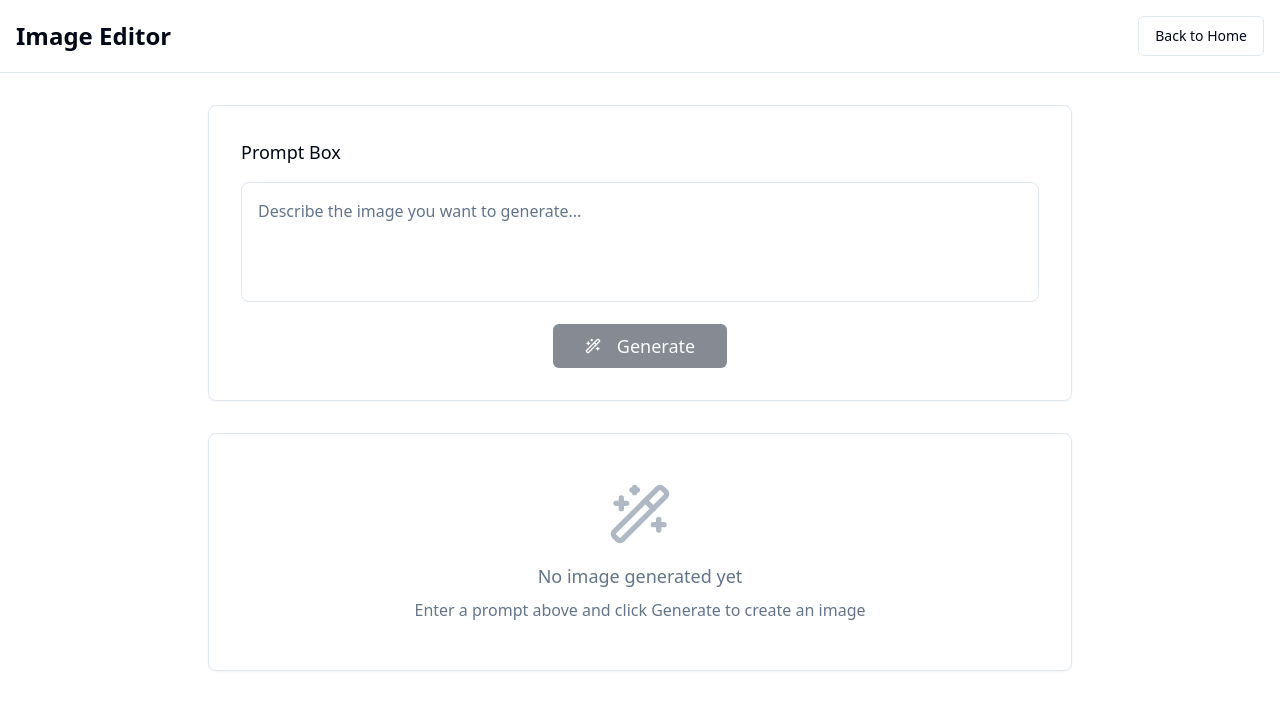
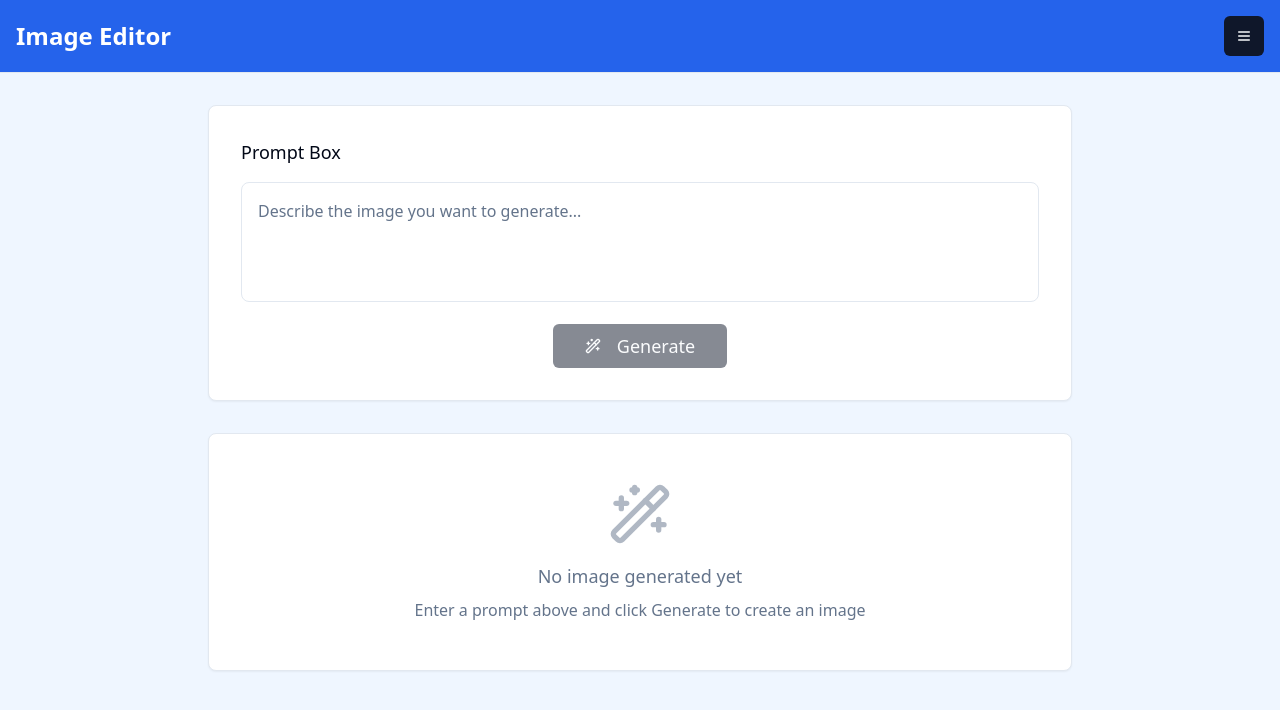
Before and after one commit to karthik642006/template-text-twist-24, a React (Vite) app: page /image-editor in a window 1280 px wide. Shown: the top 710 px of the page. Built offline with nearby package versions, Linux system fonts and the light colour scheme.

Commit message:
Refactor Image Editor page

```diff
--- a/src/pages/ImageEditor.tsx
+++ b/src/pages/ImageEditor.tsx
@@ -5,10 +5,9 @@ import { Card } from "@/components/ui/card";
 import { Loader2, Wand2, Edit, Download, Plus, Trash2, Smile, Palette } from "lucide-react";
 import { supabase } from "@/integrations/supabase/client";
 import { useToast } from "@/hooks/use-toast";
-import { useNavigate } from "react-router-dom";
+import HamburgerMenu from "@/components/HamburgerMenu";
 
 const ImageEditor = () => {
-  const navigate = useNavigate();
   const { toast } = useToast();
   const canvasRef = useRef<HTMLCanvasElement>(null);
   const [prompt, setPrompt] = useState("");
@@ -109,15 +108,13 @@ const ImageEditor = () => {
   };
 
   return (
-    <div className="min-h-screen bg-background">
+    <div className="min-h-screen bg-blue-50">
       {/* Header */}
-      <header className="border-b bg-card">
+      <header className="border-b bg-blue-600">
         <div className="container mx-auto px-4 py-4">
           <div className="flex items-center justify-between">
-            <h1 className="text-2xl font-bold text-card-foreground">Image Editor</h1>
-            <Button variant="outline" onClick={() => navigate("/")}>
-              Back to Home
-            </Button>
+            <h1 className="text-2xl font-bold text-white">Image Editor</h1>
+            <HamburgerMenu />
           </div>
         </div>
       </header>
```
